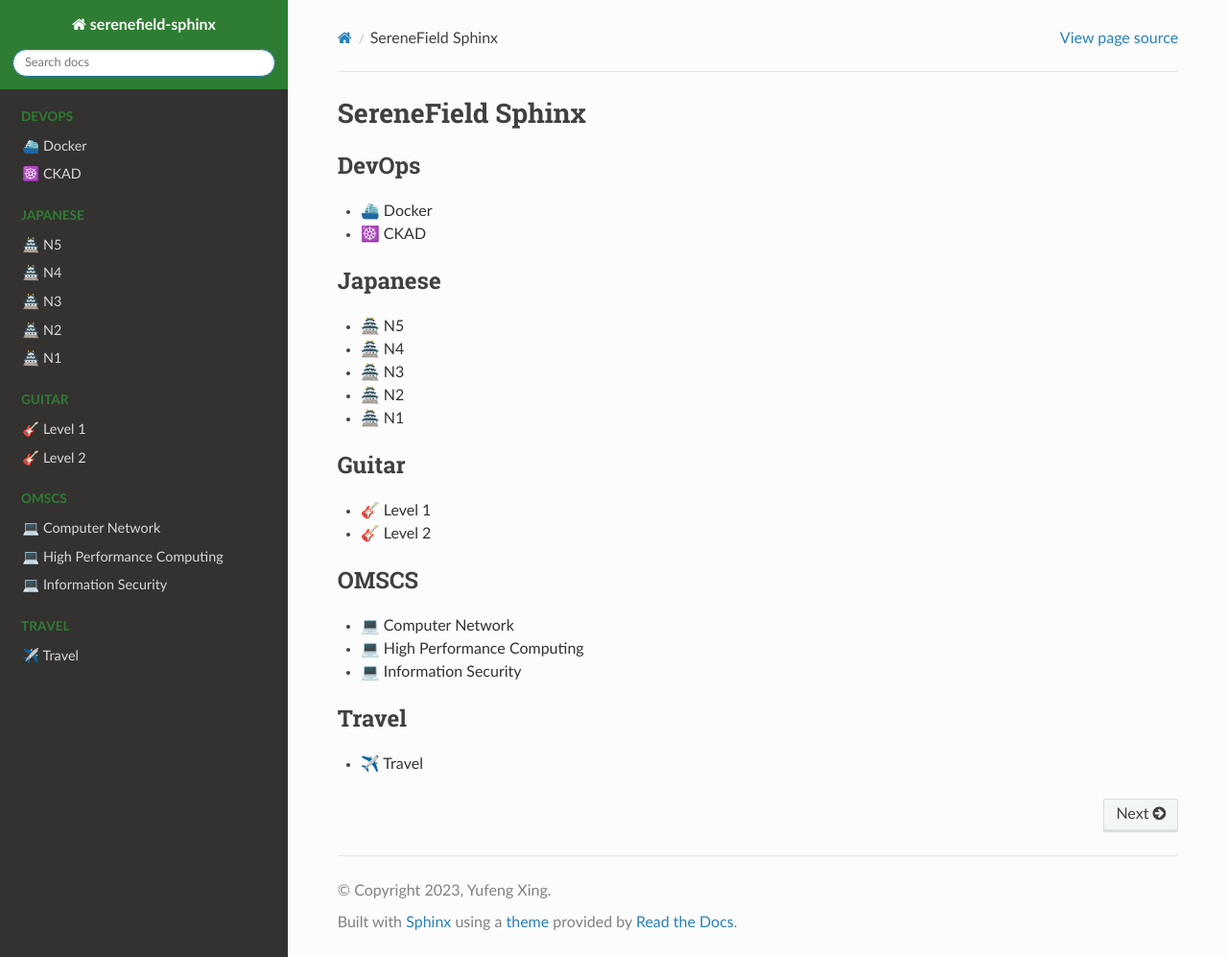
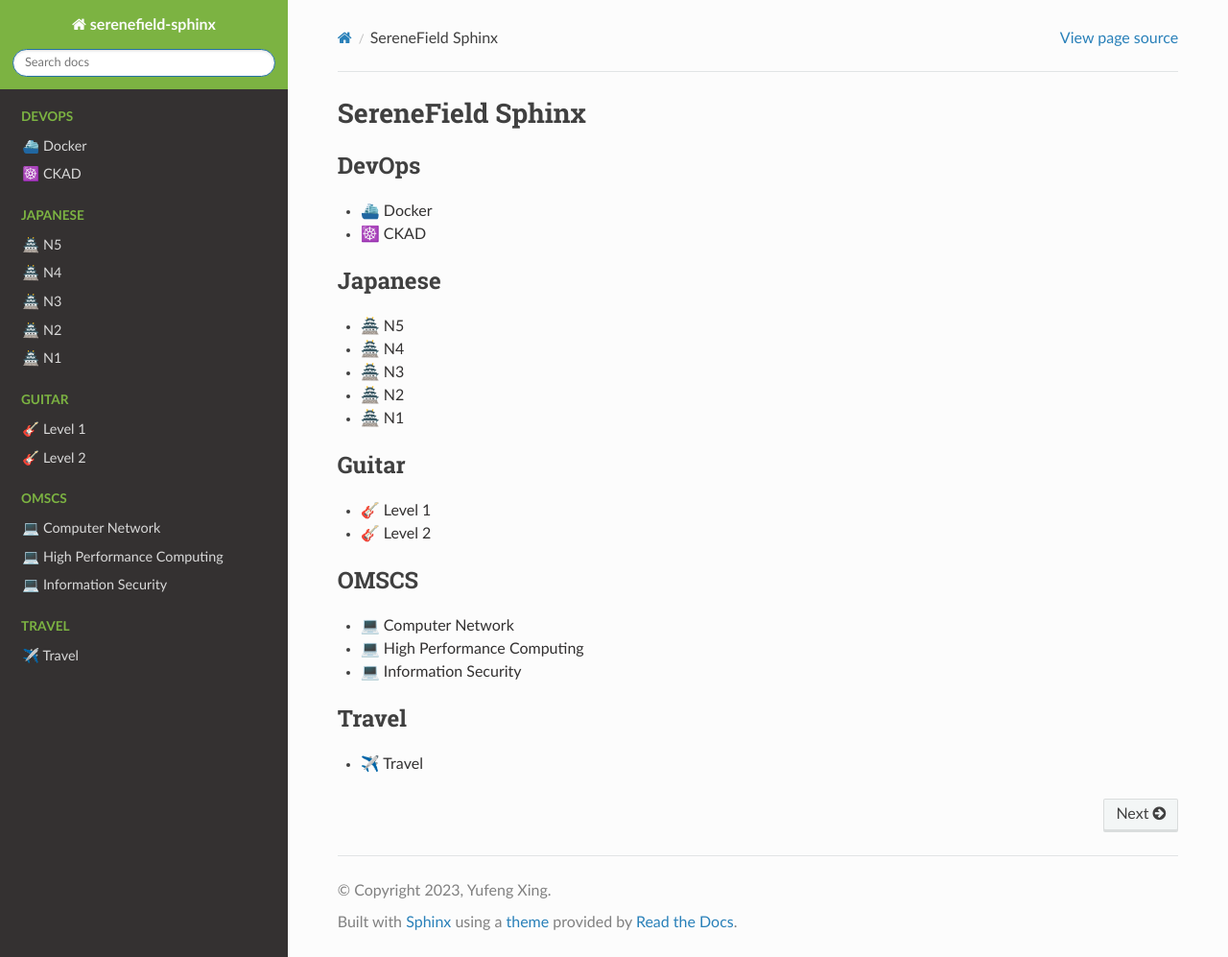
Before and after one commit to Serene-Field/sphinx-transit, a Sphinx documentation site: the page built from docs/index.rst, in a window 1280 px wide and 997 px high. Shown: the whole window at 96% size. Built offline with Sphinx 7.4.7 and the Read the Docs theme 2.0.0, drawn with Linux system fonts in a browser that asks for light colours; pages that are not in the unit, such as notebooks, are missing from menus.

Commit message:
tweak: color

```diff
--- a/docs/_static/style.css
+++ b/docs/_static/style.css
@@ -11,13 +11,14 @@
 }
 
 .document .toctree-l1 a:hover {
-  color: #2E7D32 !important;
+  color: #388E3C !important;
+  text-decoration: underline;
 }
 
 .wy-side-nav-search {
-  background-color: #2E7D32 !important;
+  background-color: #7CB342 !important;
 }
 
 .wy-menu-vertical header, .wy-menu-vertical p.caption {
-  color: #2E7D32 !important;
+  color: #7CB342 !important;
 }
```
